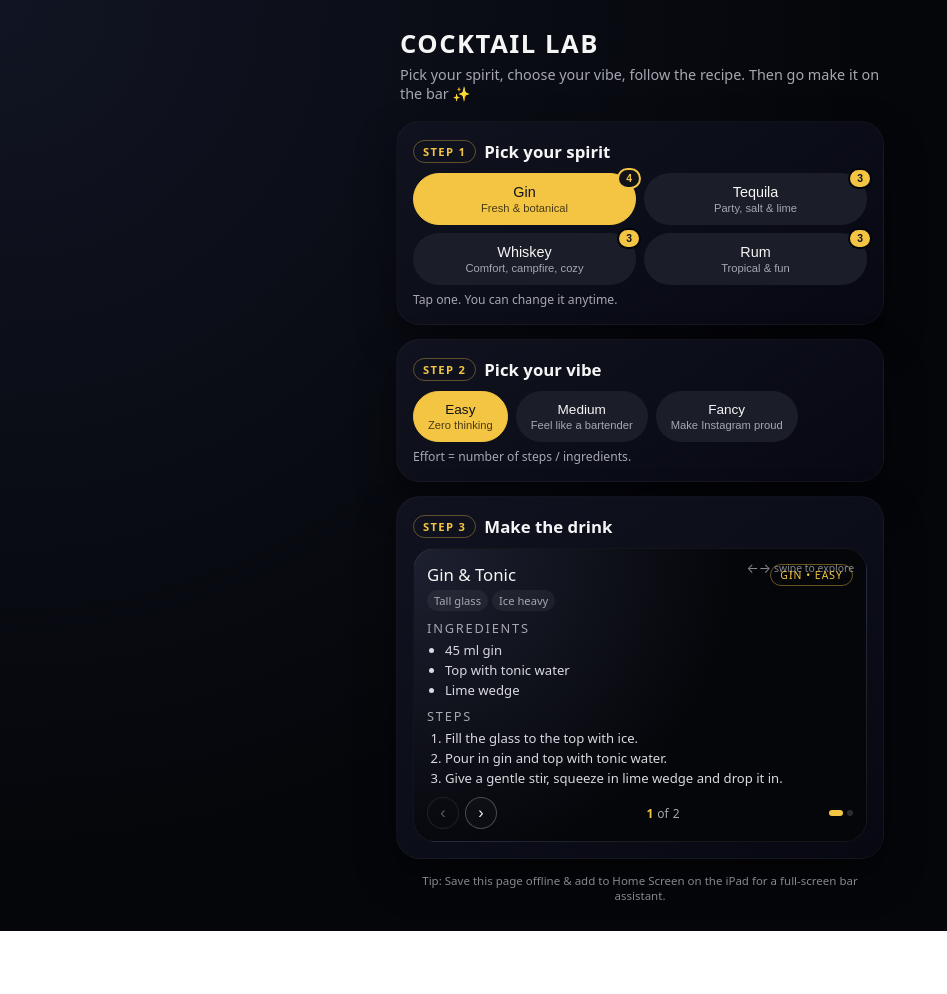
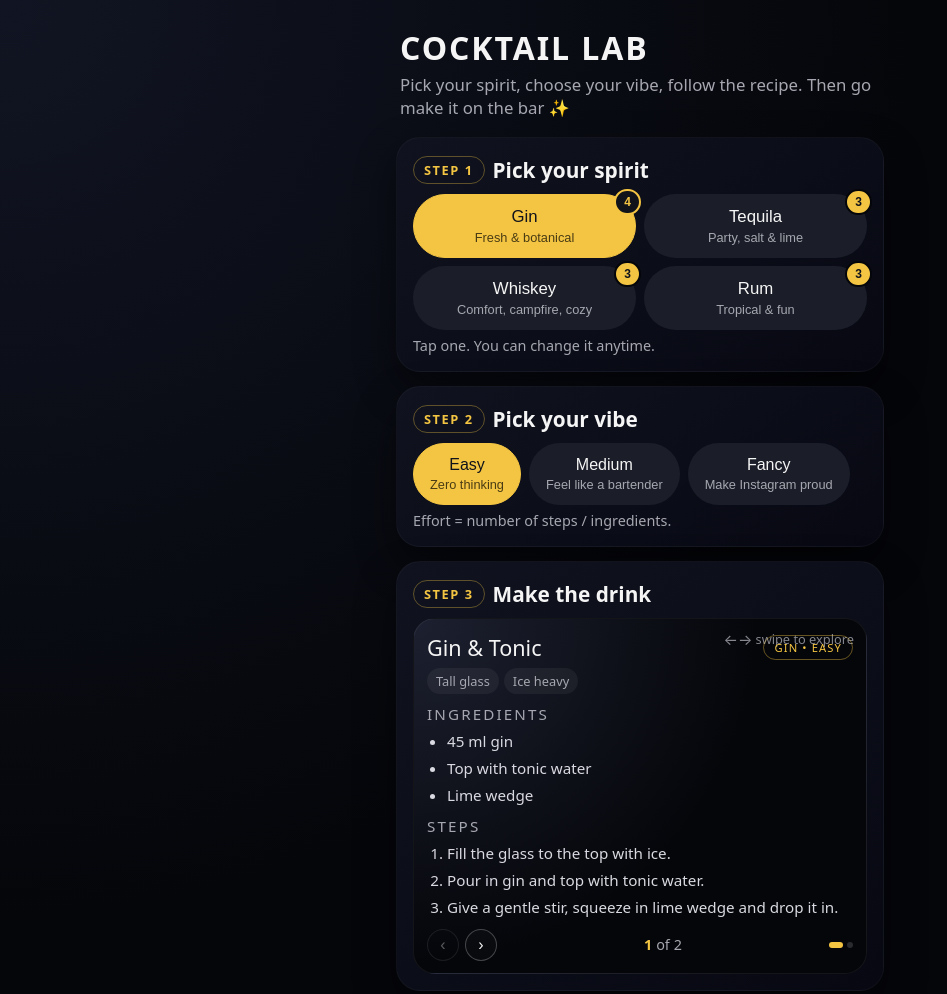
Before and after one commit to aditya2kx/drinks-station, a plain HTML site: page index.html in a window 1280 px wide. Shown: the top 994 px of the page, without its empty margins (0-947 px from the left). Before the commit the page ends 931 px from the top, so only its background shows below. Drawn offline with Linux system fonts and the light colour scheme.

Commit message:
Make fonts larger and more readable across all UI elements

```diff
--- a/index.html
+++ b/index.html
@@ -53,14 +53,14 @@
 
     header h1 {
       margin: 0;
-      font-size: 1.6rem;
+      font-size: 2rem;
       letter-spacing: 0.06em;
       text-transform: uppercase;
     }
 
     header p {
       margin: 4px 0 0;
-      font-size: 0.9rem;
+      font-size: 1.05rem;
       color: var(--muted);
     }
 
@@ -75,15 +75,15 @@
 
     .card h2 {
       margin: 0 0 10px;
-      font-size: 1.05rem;
+      font-size: 1.3rem;
       display: flex;
       align-items: center;
       gap: 8px;
     }
 
     .step-badge {
-      font-size: 0.7rem;
-      padding: 3px 9px;
+      font-size: 0.8rem;
+      padding: 4px 10px;
       border-radius: 999px;
       border: 1px solid rgba(244, 197, 66, 0.35);
       color: var(--accent);
@@ -100,12 +100,12 @@
 
     .chip {
       flex: 1 0 calc(50% - 8px);
-      padding: 10px 12px;
+      padding: 12px 14px;
       border-radius: var(--radius-md);
       background: var(--chip-bg);
       color: var(--text);
       border: 1px solid transparent;
-      font-size: 0.9rem;
+      font-size: 1.05rem;
       text-align: center;
       cursor: pointer;
       user-select: none;
@@ -113,15 +113,15 @@
 
     .chip.small {
       flex: 0 0 auto;
-      padding-inline: 14px;
-      font-size: 0.85rem;
+      padding-inline: 16px;
+      font-size: 1rem;
     }
 
     .chip span.subtitle {
       display: block;
-      font-size: 0.7rem;
+      font-size: 0.8rem;
       color: var(--muted);
-      margin-top: 2px;
+      margin-top: 3px;
     }
 
     .chip .recipe-badge {
@@ -130,12 +130,12 @@
       right: -6px;
       background: var(--accent);
       color: var(--chip-active-text);
-      font-size: 0.65rem;
+      font-size: 0.75rem;
       font-weight: 600;
-      padding: 3px 7px;
+      padding: 4px 8px;
       border-radius: 999px;
       border: 2px solid var(--bg);
-      min-width: 22px;
+      min-width: 24px;
       text-align: center;
     }
 
@@ -160,7 +160,7 @@
     }
 
     .hint {
-      font-size: 0.76rem;
+      font-size: 0.9rem;
       color: var(--muted);
       margin-top: 6px;
     }
@@ -181,7 +181,7 @@
       position: absolute;
       top: 10px;
       right: 12px;
-      font-size: 0.65rem;
+      font-size: 0.8rem;
       color: var(--muted);
       display: flex;
       align-items: center;
@@ -190,17 +190,17 @@
     }
 
     .swipe-hint span {
-      font-size: 0.8rem;
+      font-size: 0.95rem;
     }
 
     .recipe-card {
-      min-height: 170px;
+      min-height: 200px;
       transition: transform 0.25s ease-out, opacity 0.25s ease-out;
     }
 
     .recipe-title {
-      font-size: 1.05rem;
-      margin: 0 0 4px;
+      font-size: 1.35rem;
+      margin: 0 0 6px;
       display: flex;
       justify-content: space-between;
       align-items: center;
@@ -208,8 +208,8 @@
     }
 
     .pill {
-      font-size: 0.65rem;
-      padding: 3px 9px;
+      font-size: 0.7rem;
+      padding: 4px 10px;
       border-radius: 999px;
       border: 1px solid rgba(244, 197, 66, 0.4);
       color: var(--accent);
@@ -220,35 +220,36 @@
     .tags {
       display: flex;
       flex-wrap: wrap;
-      gap: 4px;
-      margin: 4px 0 6px;
+      gap: 5px;
+      margin: 4px 0 8px;
     }
 
     .tag {
-      font-size: 0.7rem;
-      padding: 3px 7px;
+      font-size: 0.8rem;
+      padding: 4px 9px;
       border-radius: 999px;
       background: rgba(255, 255, 255, 0.05);
       color: var(--muted);
     }
 
     .recipe-section-title {
-      font-size: 0.8rem;
+      font-size: 0.95rem;
       text-transform: uppercase;
       letter-spacing: 0.14em;
       color: var(--muted);
-      margin: 8px 0 4px;
+      margin: 10px 0 6px;
     }
 
     ul, ol {
       margin: 0;
-      padding-left: 18px;
-      font-size: 0.82rem;
+      padding-left: 20px;
+      font-size: 0.95rem;
       color: #d9d9e1;
+      line-height: 1.5;
     }
 
     li + li {
-      margin-top: 2px;
+      margin-top: 4px;
     }
 
     .nav-row {
@@ -302,7 +303,7 @@
     }
 
     .recipe-counter {
-      font-size: 0.75rem;
+      font-size: 0.9rem;
       color: var(--muted);
       display: flex;
       align-items: center;
@@ -316,7 +317,7 @@
 
     .empty-state {
       text-align: center;
-      font-size: 0.85rem;
+      font-size: 1rem;
       color: var(--muted);
       padding: 22px 5px 10px;
     }
@@ -324,7 +325,7 @@
     footer {
       margin-top: 10px;
       text-align: center;
-      font-size: 0.72rem;
+      font-size: 0.85rem;
       color: var(--muted);
       opacity: 0.8;
     }
```
